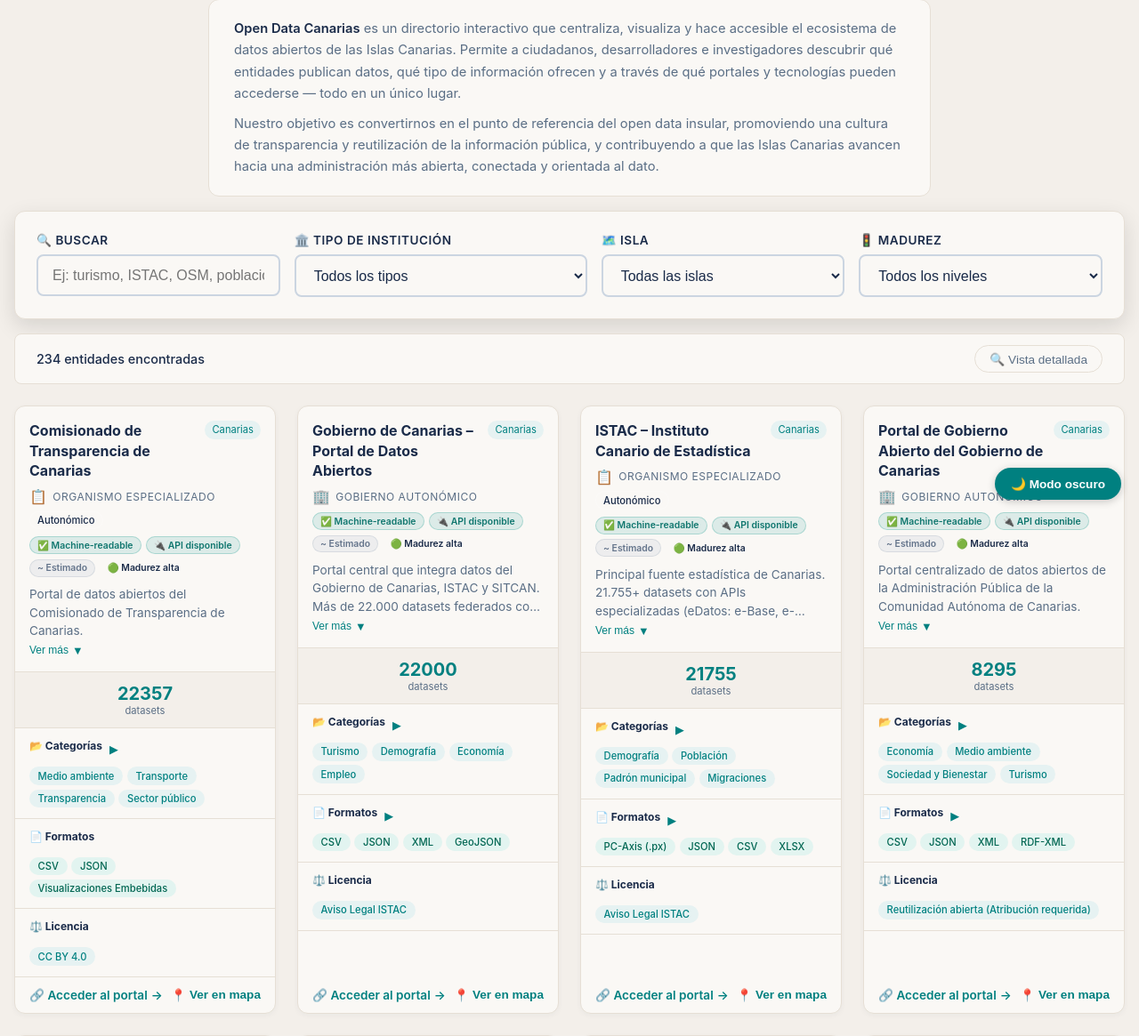
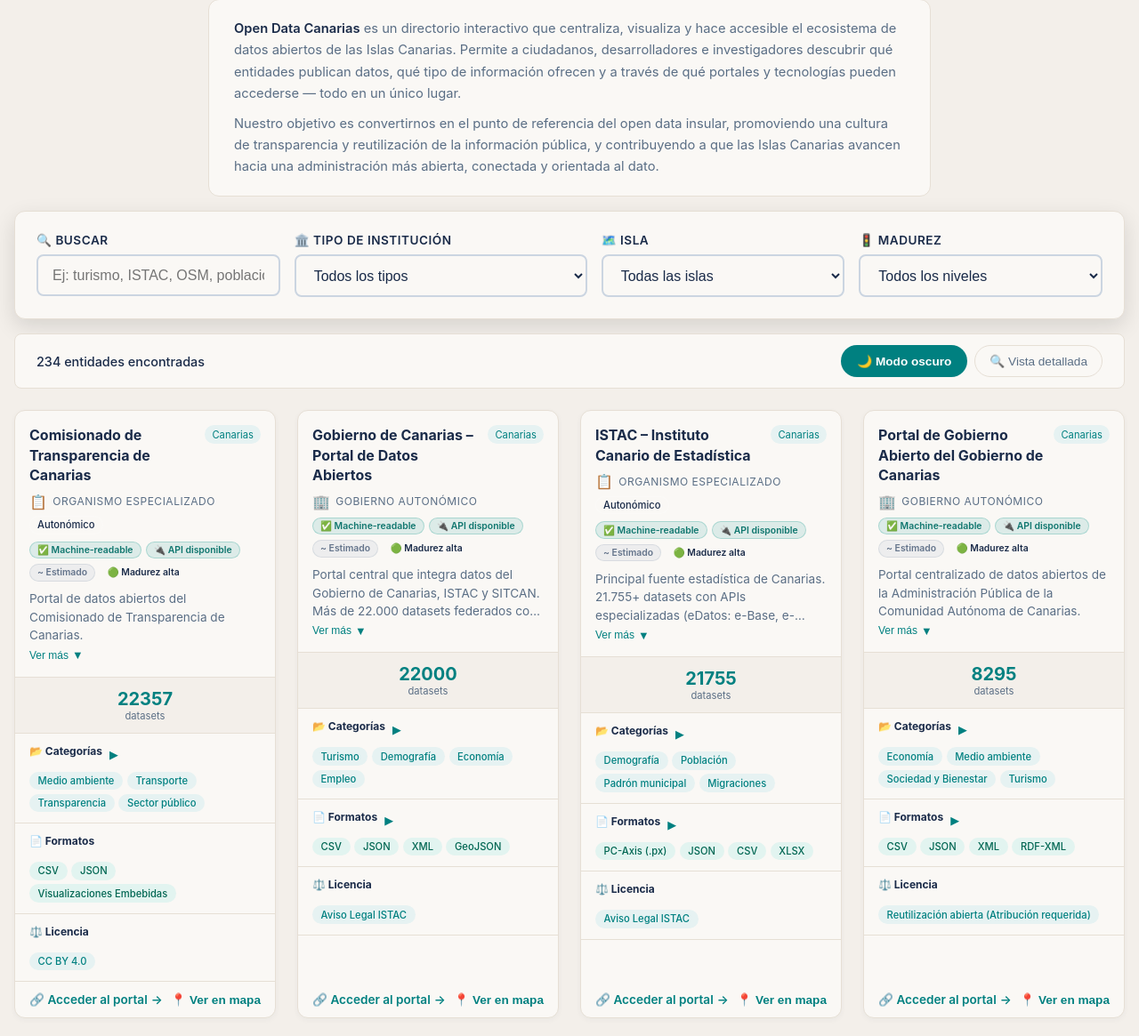
Before and after one commit to IvnMD/Canarias-Open-Data, a Flask app: page / in a window 1280 px wide. Shown: the part 218-1383 px from the top of the page at 89% size. Run offline with Flask 3, Linux system fonts and the light colour scheme.

Commit message:
Primera vesión boton modo oscuro

```diff
--- a/src/static/css/components.css
+++ b/src/static/css/components.css
@@ -1020,12 +1020,12 @@ body.layout-detailed .detail-only {
 }
 
 
-/* Botón flotante de modo oscuro */
+/* Botón de modo oscuro */
 #darkModeToggle {
-  position: fixed;
-  bottom: 20px;
-  right: 20px;
-  z-index: 1000;
+  position: static;
+  display: inline-flex;
+  align-items: center;
+  gap: 0.5rem;
   background: var(--badge-text);
   color: white;
   border: none;
@@ -1034,7 +1034,6 @@ body.layout-detailed .detail-only {
   font-size: 0.85rem;
   font-weight: 600;
   cursor: pointer;
-  box-shadow: 0 2px 10px rgba(0, 0, 0, 0.2);
   transition: all 0.2s ease;
 }
 
```
